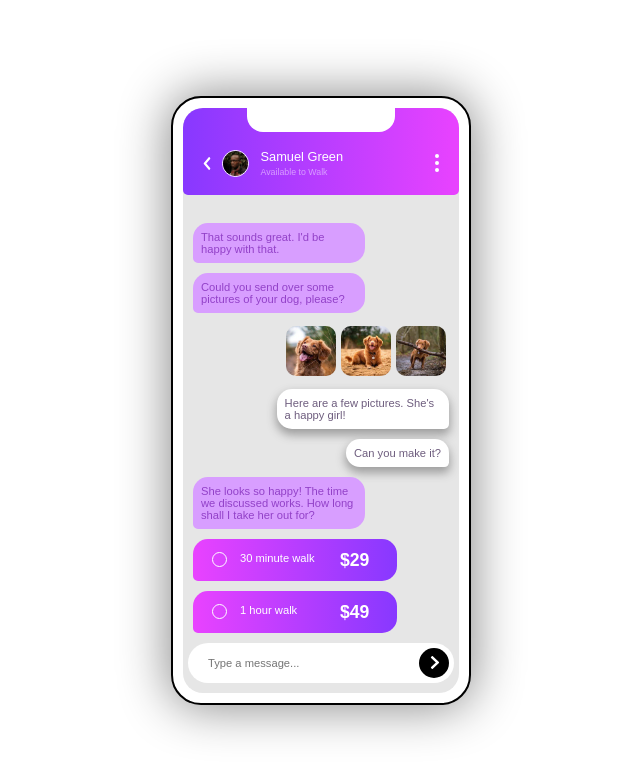
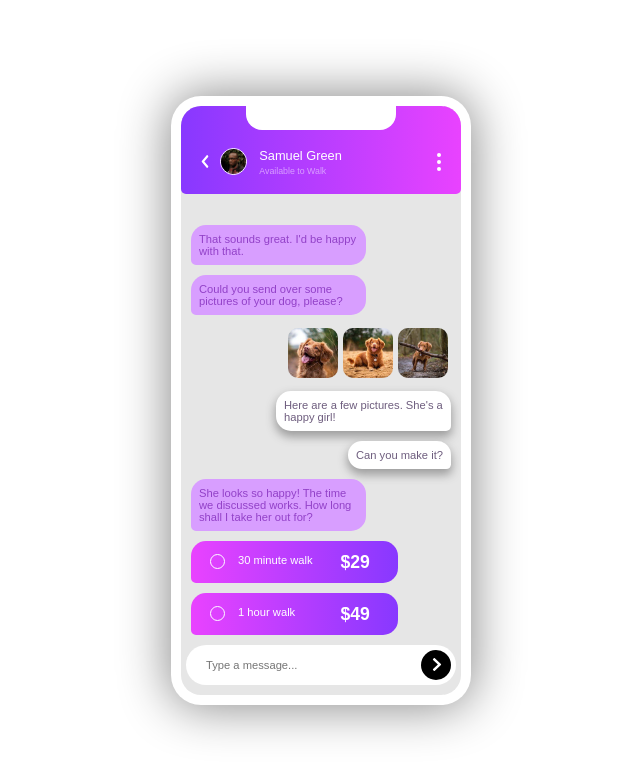
Before and after one commit to saulmaldonado/chat-app, a Vue app: page / in a window 1280 px wide. Shown: the top 776 px of the page, without its empty margins (319-959 px from the left). Built offline with nearby package versions, Linux system fonts and the light colour scheme.

Commit message:
for attr for MessageBubble checkbox

```diff
--- a/src/components/MessageBubble.vue
+++ b/src/components/MessageBubble.vue
@@ -7,7 +7,7 @@
         :key="index"
       />
     </div>
-    <label v-else-if="message.price" :for="'select' + message.id">
+    <label v-else-if="message.price" :for="'select-' + message.id">
       <div>
         <input
           type="checkbox"
--- a/src/components/styles/ChatApp.scss
+++ b/src/components/styles/ChatApp.scss
@@ -1,7 +1,6 @@
 @import './variables';
 
 .frame {
-  border: black solid 2px;
   height: 609px;
   width: 300px;
   border-radius: 30px;
--- a/src/components/styles/MessageBubble.scss
+++ b/src/components/styles/MessageBubble.scss
@@ -69,6 +69,9 @@
     appearance: none;
     height: 15px;
     width: 15px;
+
+    cursor: pointer;
+
     border: 1px solid $white;
     vertical-align: middle;
     border-radius: 50%;
@@ -84,7 +87,9 @@
     color: $white;
     width: 90%;
     display: flex;
+
     cursor: pointer;
+
     justify-content: space-between;
 
     .checkbox-message {
```
